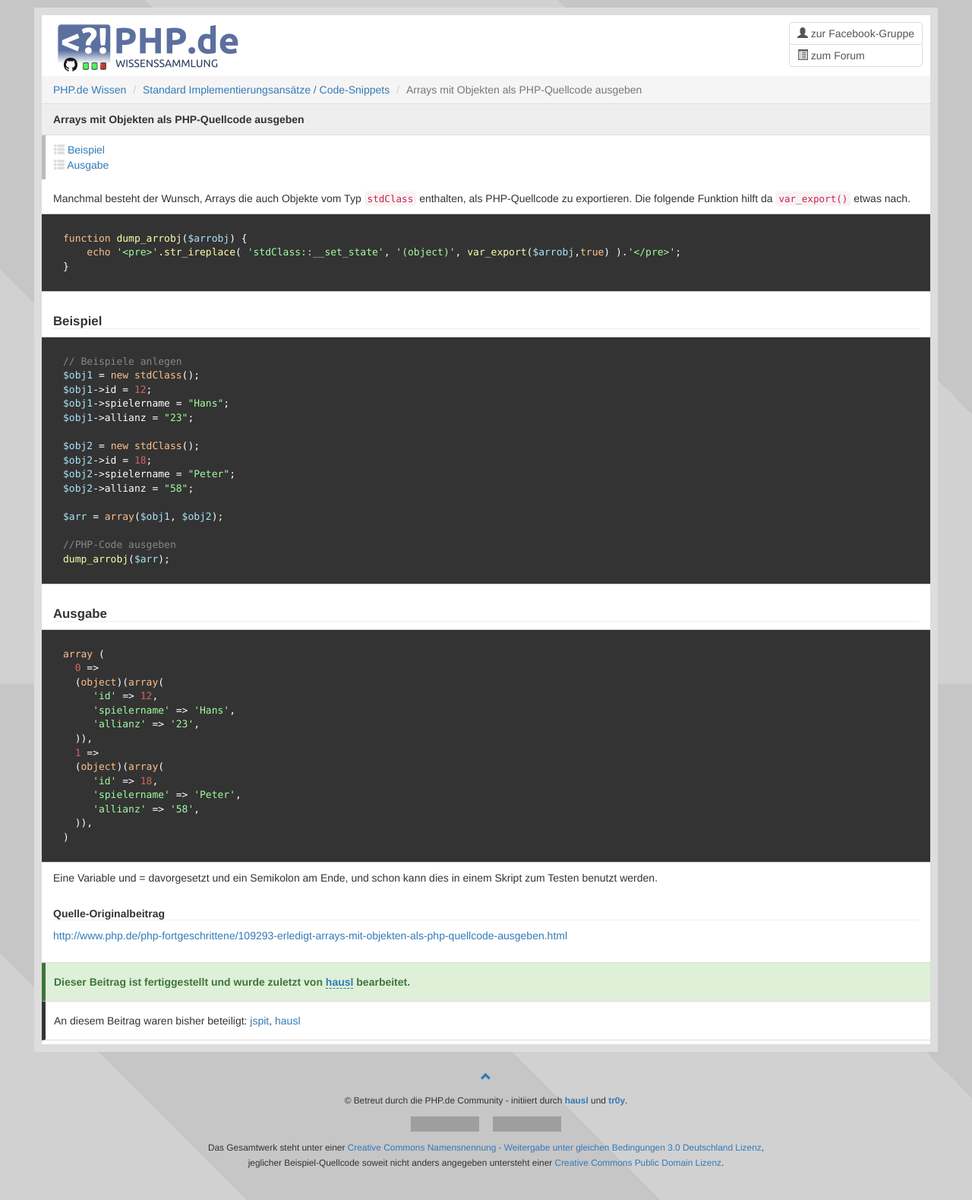
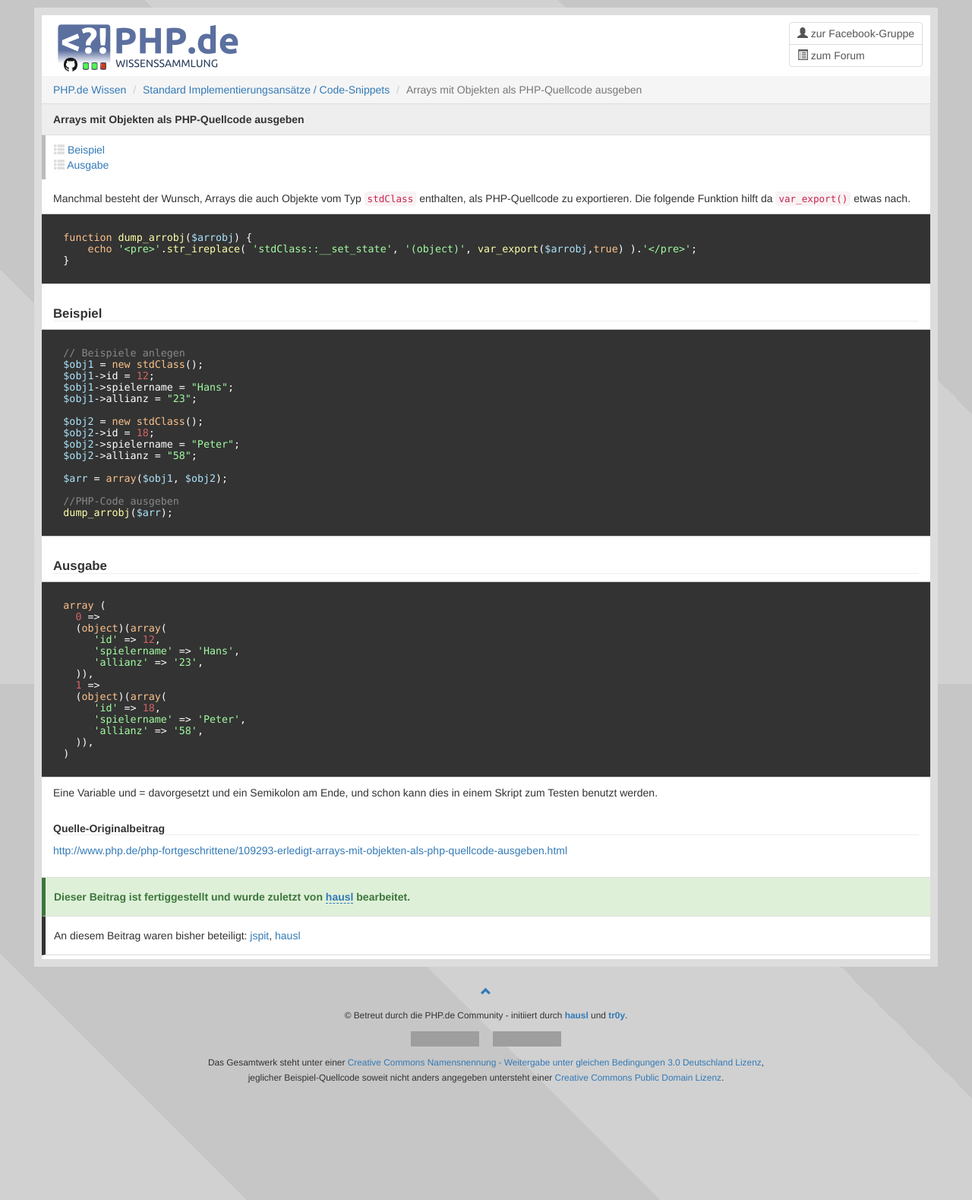
Before and after one commit to php-de/php-de.github.io, a Jekyll site: the page built from implement-approach/15_objectsarray-to-code.md, in a window 1280 px wide. Shown: the whole page at 76% size. Built offline with Jekyll 4.4.1, drawn with Linux system fonts in a browser that asks for light colours; nearby versions of some CDN libraries; after the commit the page ends 1467 px from its top, so only the background shows below that; grey boxes are pictures that could not be loaded.

Commit message:
Design: Code-Font verbessern.

```diff
--- a/assets/css/general.css
+++ b/assets/css/general.css
@@ -249,6 +249,10 @@
         color: white;
     }
 
+    pre code {
+        font: normal 10pt Consolas, Monaco, monospace;
+    }
+
     .hljs {
         padding: 0;
         background: none;
```
